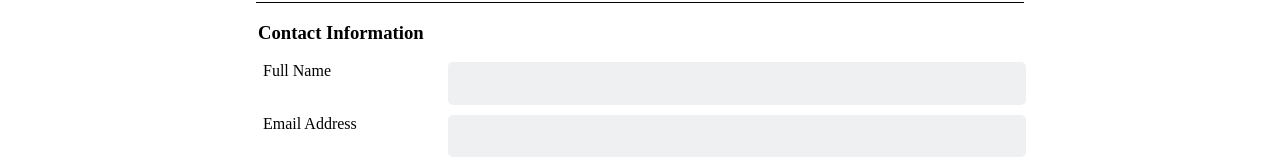
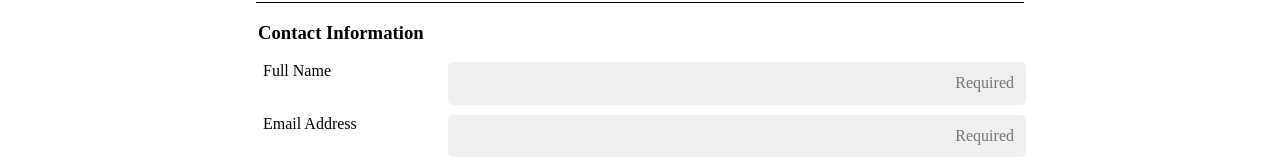
Before and after one commit to Lewis-cosmollis/project-3, a plain HTML site: page project-3/index.html in a window 1280 px wide. Shown: the part 156-320 px from the top of the page. Drawn offline with Linux system fonts and the light colour scheme; a web font is replaced by a local one.

Commit message:
Update index.html

```diff
--- a/project-3/index.html
+++ b/project-3/index.html
@@ -22,12 +22,12 @@
                 <legend><h3>Contact Information</h3></legend>
                 <div>
                 <label for="name">Full Name</label>
-                <input type="text" id="name" name="user-name">
+                <input type="text" id="name" name="user-name" placeholder="Required">
                 </div>
 
                 <div>
                 <label for="email">Email Address</label>
-                <input type="email" id="email" name="user-email">
+                <input type="email" id="email" name="user-email" placeholder="Required">
                 </div>
 
                 <div>
@@ -89,7 +89,9 @@
         <button type="submit">Sign Up</button>
     </fieldset>
 </form>
+
+<footer>&copy;Copyright The Code Review </footer>
+
 </body>
 
-<footer>&copy;Copyright The Code Review </footer>
 </html>
```
